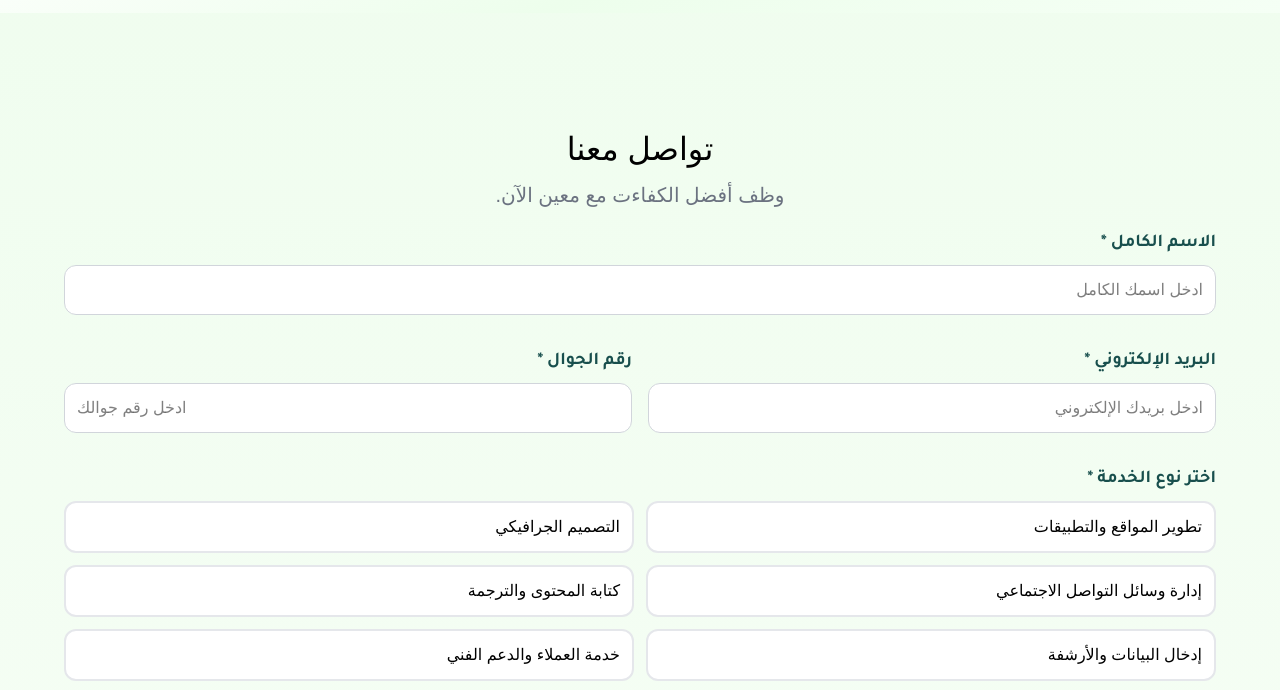
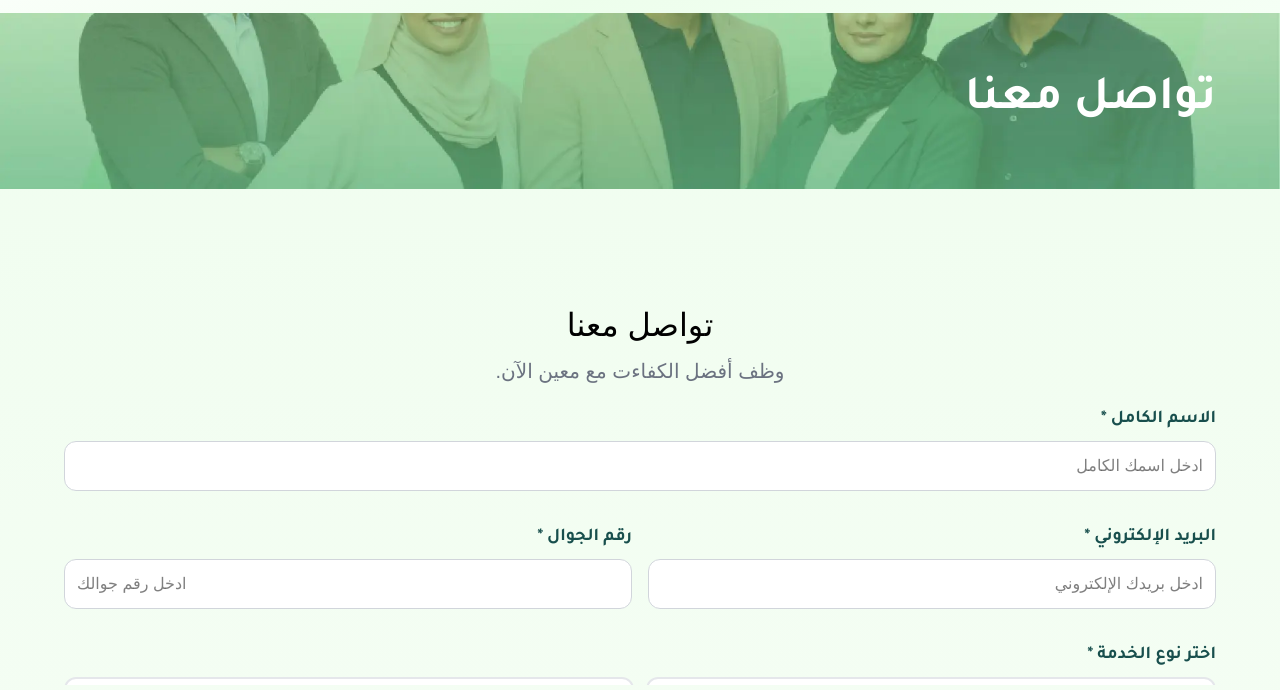
Before and after one commit to omaroiddd/moeen, a website built with Vite: page contact.html in a window 1280 px wide. Shown: the part 115-805 px from the top of the page. Built offline with nearby package versions, Linux system fonts and the light colour scheme; a web font is replaced by a local one.

Commit message:
contact and index changes

```diff
--- a/contact.html
+++ b/contact.html
@@ -20,7 +20,15 @@
     <div id="smooth-wrapper">
       <div id="smooth-content">
         <header id="site-header"></header>
-
+        <div
+          class="page-title bg-[image:url('/assets/Employees.webp')] bg-cover bg-center bg-no-repeat"
+        >
+          <div class="container mx-auto px-4 sm:px-6 md:px-16 py-6 md:py-16">
+            <h1 class="text-3xl sm:text-4xl md:text-5xl font-bold text-white">
+              تواصل معنا
+            </h1>
+          </div>
+        </div>
         <main>
           <section class="contact-section">
             <div class="container mx-auto px-4 sm:px-6 md:px-16 py-6 md:py-16">
@@ -516,7 +524,7 @@
                     </svg>
                     إرسال طلب الاستشارة
                   </button>
-                  <button class="btn btn-ghost" type="reset">إلغاء</button>
+                  <!-- <button class="btn btn-ghost" type="reset">إلغاء</button> -->
                 </div>
 
                 <div
--- a/index.html
+++ b/index.html
@@ -145,7 +145,7 @@ height="0" width="0" style="display:none;visibility:hidden"></iframe></noscript>
                       alt=""
                     />
                   </div>
-                  <div class="swiper-slide">
+                  <!-- <div class="swiper-slide">
                     <img
                       src="/assets/Client-Logo-7.png"
                       class="h-32 w-auto"
@@ -158,7 +158,7 @@ height="0" width="0" style="display:none;visibility:hidden"></iframe></noscript>
                       class="h-32 w-auto"
                       alt=""
                     />
-                  </div>
+                  </div> -->
                   <div class="swiper-slide">
                     <img
                       src="/assets/Client-Logo-9.png"
```
Also changed, not shown: public/assets/Employees.webp (added).
